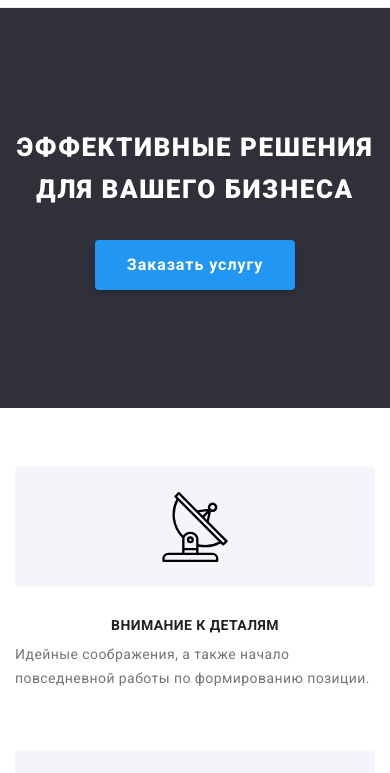
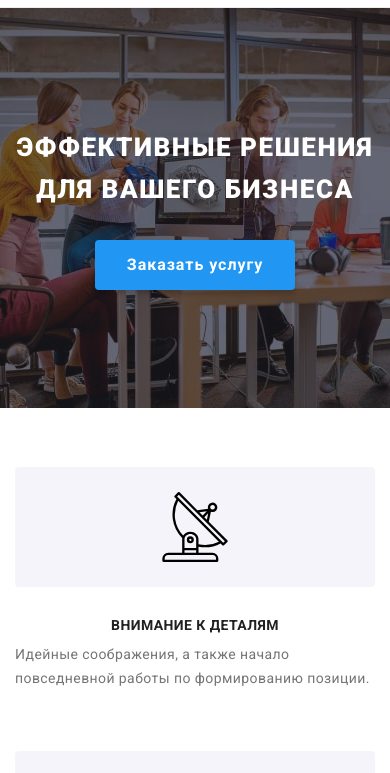
Before and after one commit to Krismarstina/goit-markup-hw-08, a plain HTML site: page index.html in a window 390 px wide. Shown: the part 53-826 px from the top of the page. Drawn offline with nearby package versions, Linux system fonts and the light colour scheme.

Commit message:
fix overlay

```diff
--- a/sass/components/_overlay.scss
+++ b/sass/components/_overlay.scss
@@ -10,7 +10,7 @@
       rgba(47, 48, 58, 0.4),
       rgba(47, 48, 58, 0.4)
     ),
-    url(goit-markup-hw-08/images/overlay-mobile.jpg);
+    url(/images/overlay-mobile.jpg);
   background-size: cover;
   background-repeat: no-repeat;
   background-position: center;
```
Also changed, not shown: css/main.css, css/main.min.css, 2 other files.
